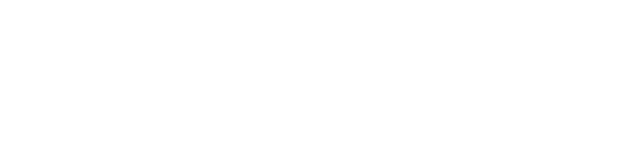
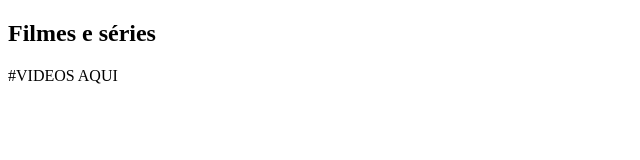
Before and after one commit to CLAUDIA-1971/ALURA---CLAUDIA, a plain HTML site: page index.html in a window 1280 px wide. Shown: the whole page, without its empty margins (0-640 px from the left). Drawn offline with Linux system fonts and the light colour scheme.

Commit message:
criar novos codigos

```diff
--- a/index.html
+++ b/index.html
@@ -5,7 +5,16 @@
     <meta name="viewport" content="width=device-width, initial-scale=1.0">
     <title>Document</title>
 </head>
-<body>
 
-</body>
+<código omitido>
+
+    <section>
+        <h2>Filmes e séries</h2>
+        <div class="categoria-vídeos">
+            #VIDEOS AQUI
+
+        </div>
+    </section>
+<código omitido>
+
 </html>
```
